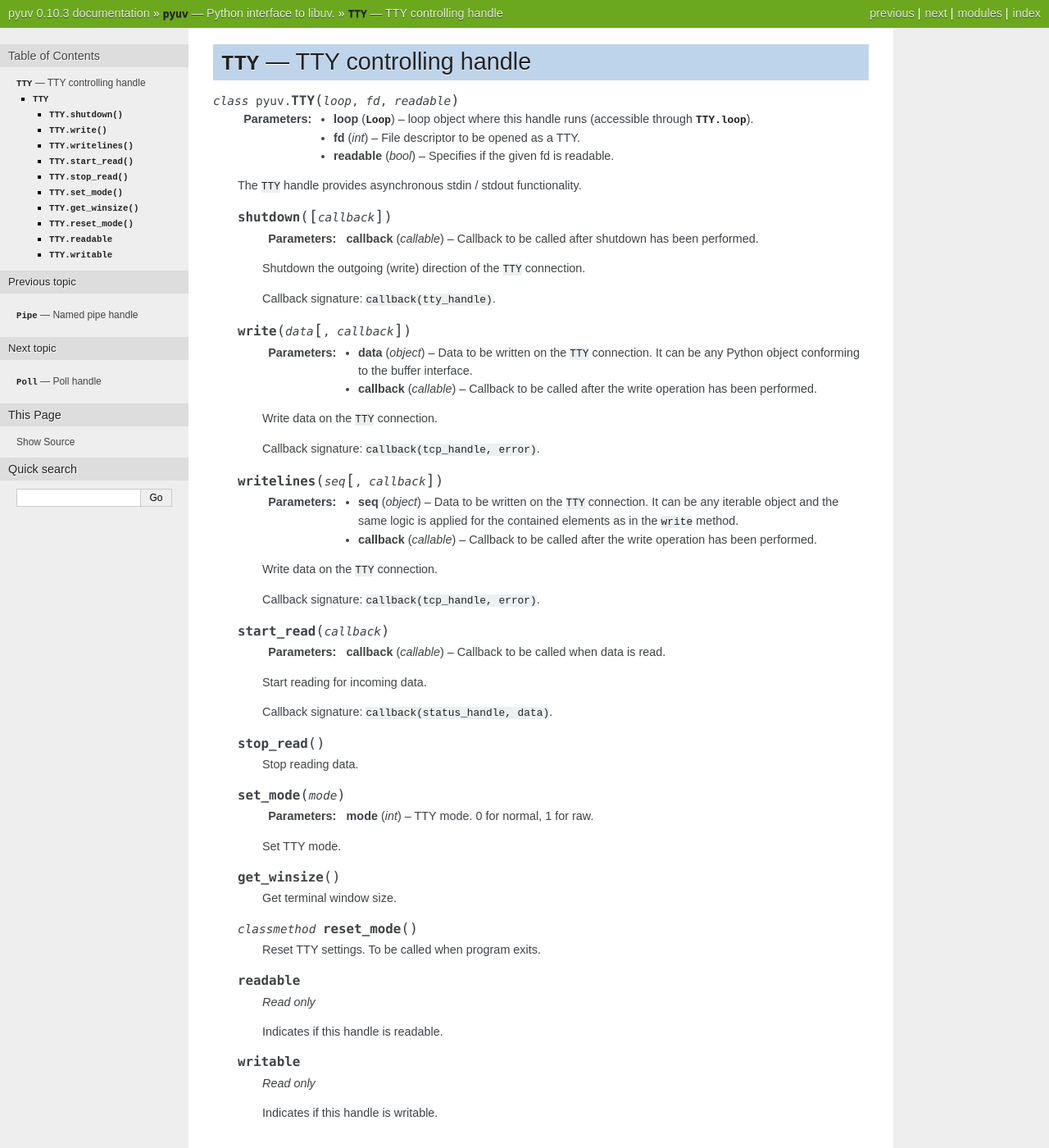
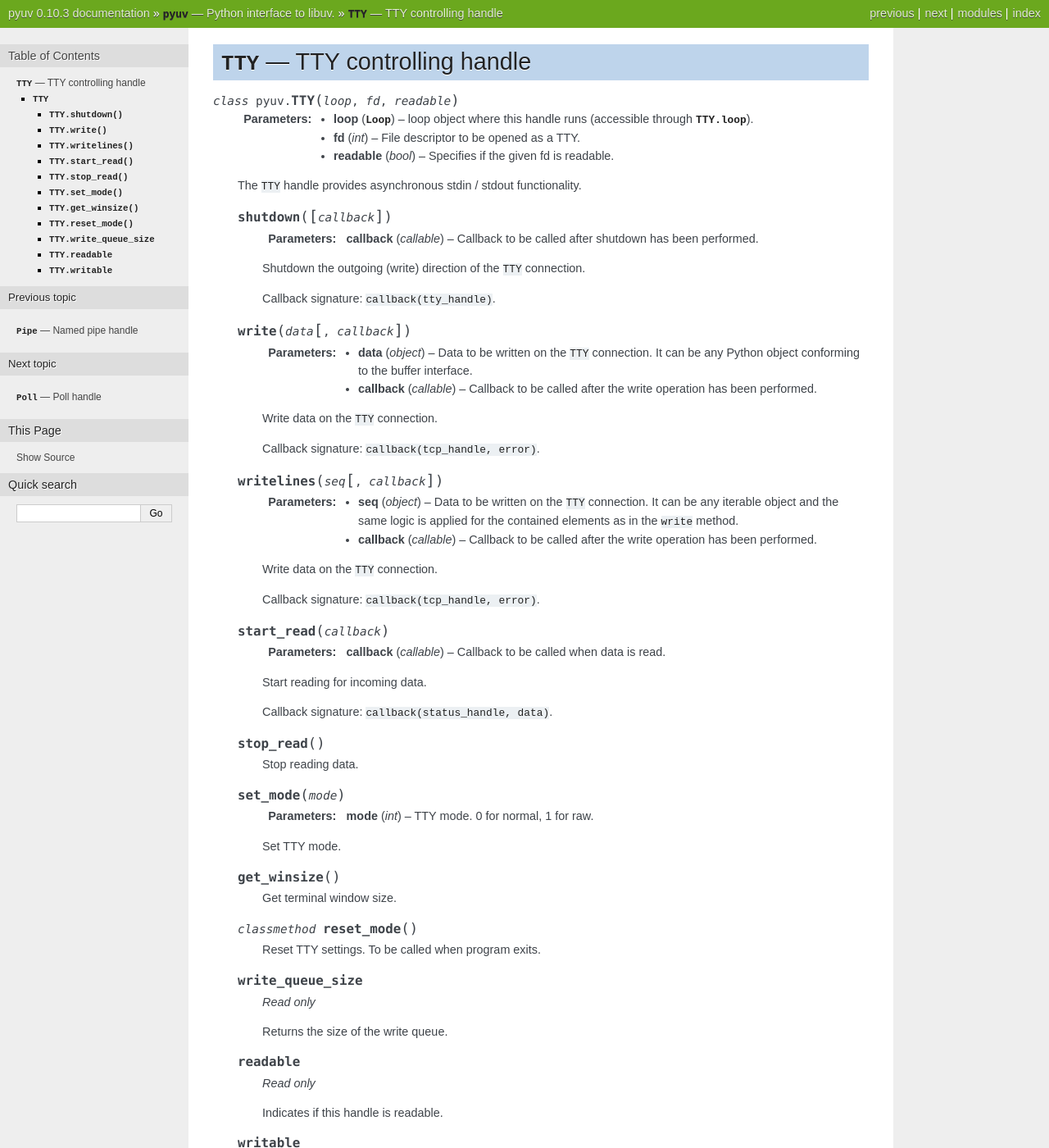
Before and after one commit to saghul/pyuv, a Sphinx documentation site: the page built from docs/tty.rst, in a window 1280 px wide and 1400 px high. Shown: the whole window at 82% size. Built offline with Sphinx 7.4.7, drawn with Linux system fonts in a browser that asks for light colours.

Commit message:
Updated documentation

```diff
--- a/docs/pipe.rst
+++ b/docs/pipe.rst
@@ -140,6 +140,12 @@
         This setting applies to Windows only. Set the number of pending pipe instance
         handles when the pipe server is waiting for connections.
 
+    .. py:attribute:: write_queue_size
+
+        *Read only*
+
+        Returns the size of the write queue.
+
     .. py:attribute:: readable
 
         *Read only*
--- a/docs/tcp.rst
+++ b/docs/tcp.rst
@@ -155,6 +155,12 @@
         is why it is enabled by default) but may lead to uneven load distribution in
         multi-process setups.
 
+    .. py:attribute:: write_queue_size
+
+        *Read only*
+
+        Returns the size of the write queue.
+
     .. py:attribute:: readable
 
         *Read only*
--- a/docs/tty.rst
+++ b/docs/tty.rst
@@ -76,6 +76,12 @@
 
         Reset TTY settings. To be called when program exits.
 
+    .. py:attribute:: write_queue_size
+
+        *Read only*
+
+        Returns the size of the write queue.
+
     .. py:attribute:: readable
 
         *Read only*
```
